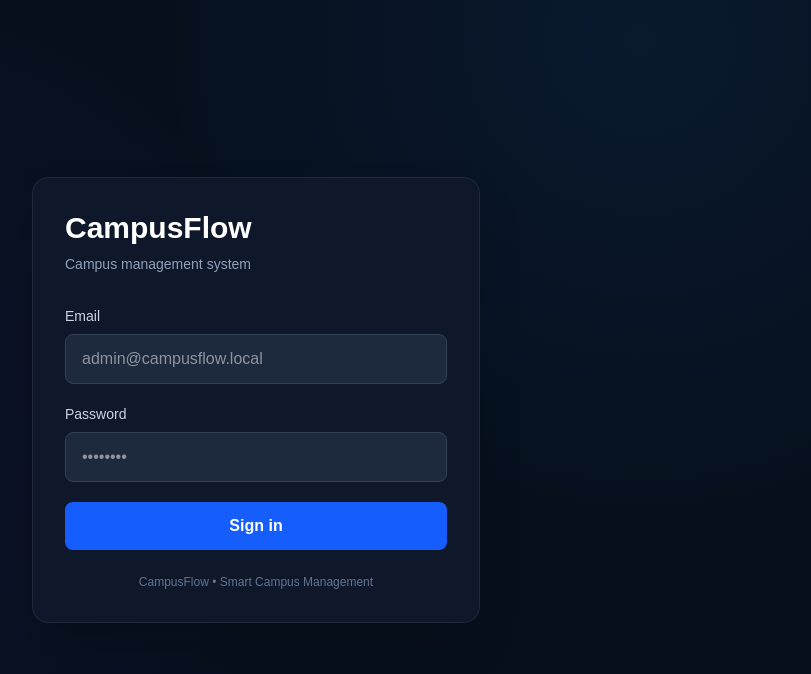
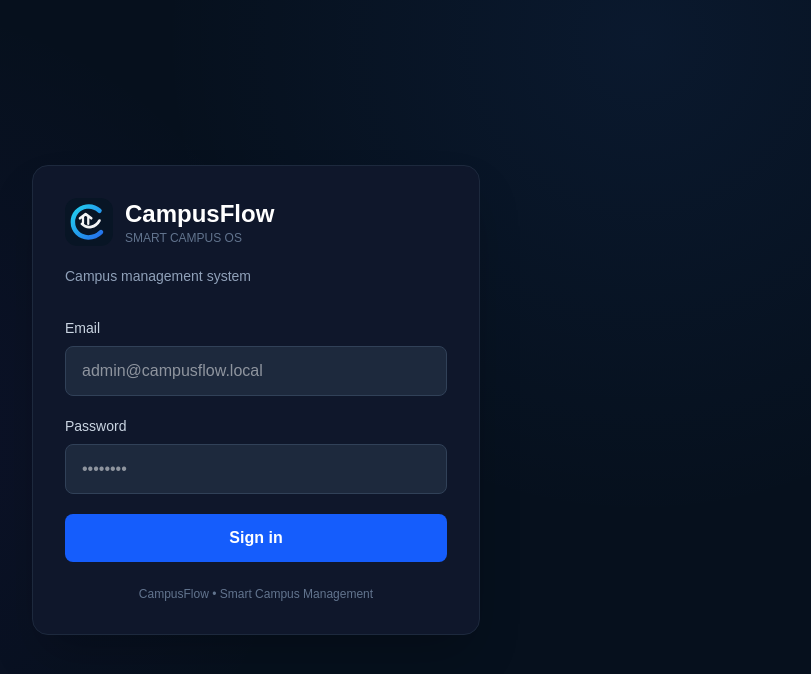
Before and after one commit to Somnath-Sarkar008/campusflow, a Next.js app in the folder frontend/: page /login in a window 1280 px wide. Shown: the top 674 px of the page, without its empty margins (384-1195 px from the left). Built offline with nearby package versions, Linux system fonts and the light colour scheme; no server answers.

Commit message:
feat: use CampusFlow logo on login

```diff
--- a/frontend/src/app/login/page.tsx
+++ b/frontend/src/app/login/page.tsx
@@ -41,9 +41,17 @@ export default function LoginPage() {
     <main className="min-h-screen flex items-center justify-center bg-slate-950 px-6">
       <div className="w-full max-w-md rounded-2xl border border-slate-800 bg-slate-900 p-8 shadow-2xl">
         <div className="mb-8">
-          <h1 className="text-3xl font-bold text-white">
-            CampusFlow
-          </h1>
+          <div className="mb-5 flex items-center gap-3">
+            <img
+              src="/campusflow-logo.svg"
+              alt="CampusFlow logo"
+              className="h-12 w-12 rounded-xl"
+            />
+            <div>
+              <h1 className="text-2xl font-bold text-white">CampusFlow</h1>
+              <p className="text-xs text-slate-500">SMART CAMPUS OS</p>
+            </div>
+          </div>
 
           <p className="mt-2 text-sm text-slate-400">
             Campus management system
```
